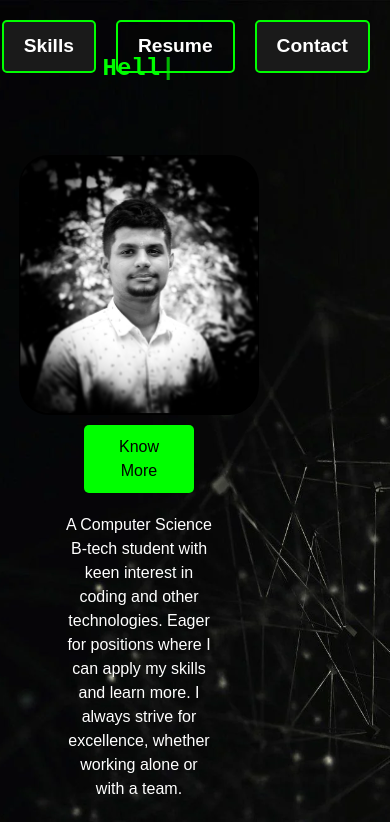
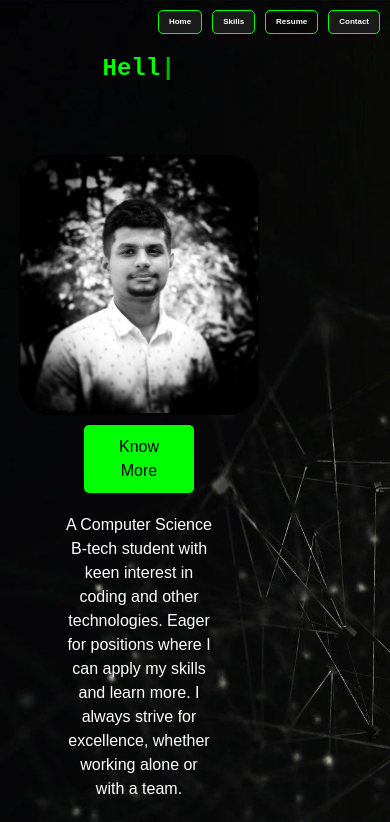
Before and after one commit to srirama2004/PortfolioFinal, a React (Create React App) app: page / in a window 390 px wide. Shown: the top 822 px of the page. Built offline with nearby package versions, Linux system fonts and the light colour scheme.

Commit message:
header css
header css

```diff
--- a/src/components/Header.css
+++ b/src/components/Header.css
@@ -46,3 +46,53 @@
     color: #000;
     text-decoration-color: #000;
   }
+  @media (max-width: 550px) {
+    .navbar {
+      width: 90%;
+      padding: 10px;
+      display: flex;
+      justify-content: flex-end; /* Aligns items to the right */
+      position: fixed;           /* Fixes the navbar at the top */
+      top: 0;                   /* Positions it at the top */
+      right: 0;                 /* Aligns it to the right */
+      z-index: 1000;           /* Ensure the navbar is above other content */
+    }
+
+    .nav-links {
+      display: flex;
+      list-style: none;
+      gap: 10px;
+    }
+
+    .nav-item {
+      color: #00ff00;
+      font-weight: bold;
+      font-size: 0.5em;
+      cursor: pointer;
+      padding: 5px 10px;
+      border: 1px solid #00ff00;
+      border-radius: 5px;
+      transition: background-color 0.3s, color 0.3s;
+    }
+
+    /* Specific background colors for each item */
+    .nav-item.home {
+      background-color: #1a1a1a;  /* Dark gray */
+    }
+
+    .nav-item.skills {
+      background-color:#1a1a1a;  /* Medium gray */
+    }
+
+    .nav-item.contact {
+      background-color: #1a1a1a;  /* Lighter gray */
+    }
+
+    /* Hover effect */
+    .nav-item:hover {
+      background-color: #00ff00;
+      color: #000;
+      text-decoration-color: #000;
+    }
+
+  }
```
